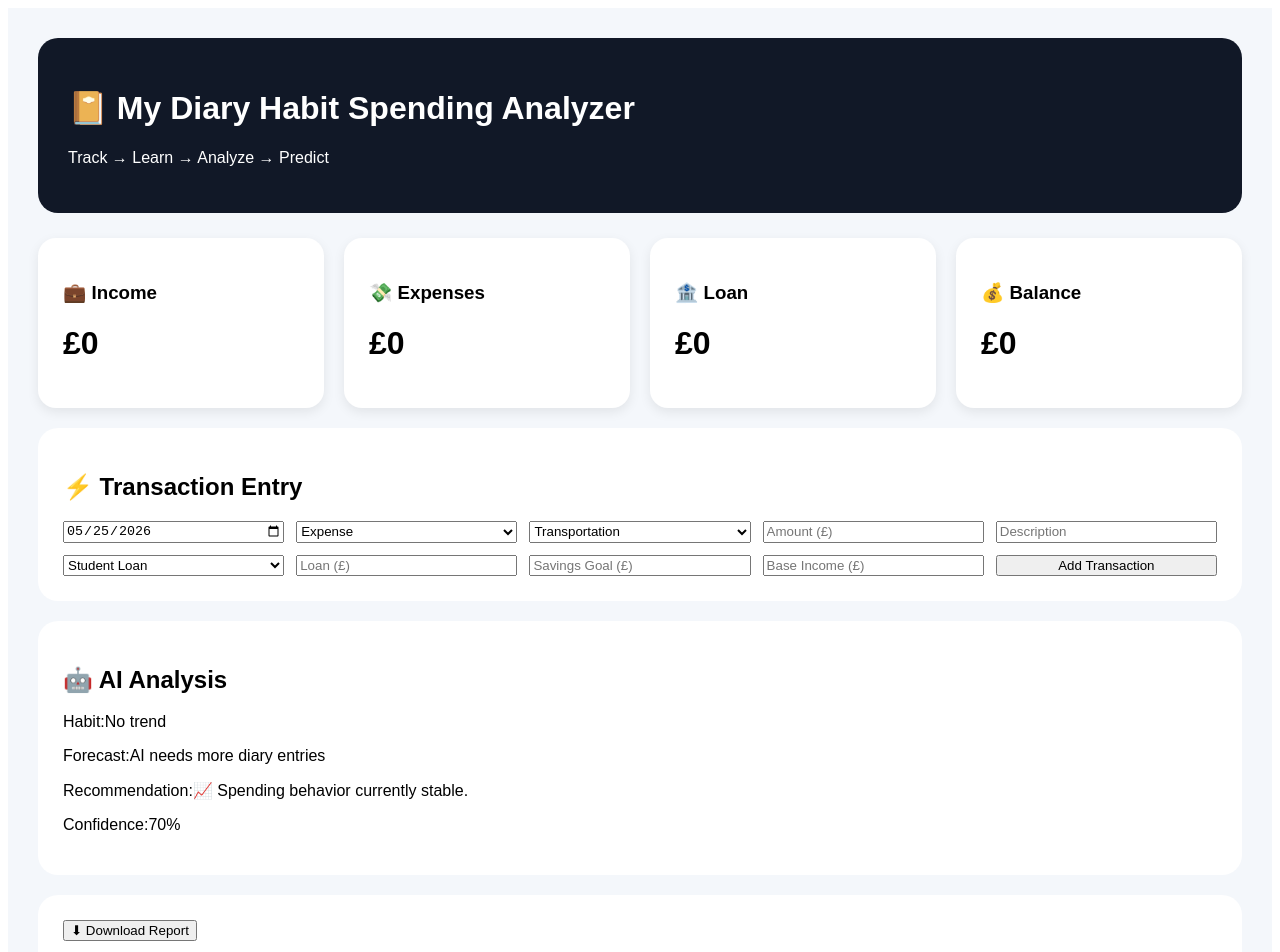
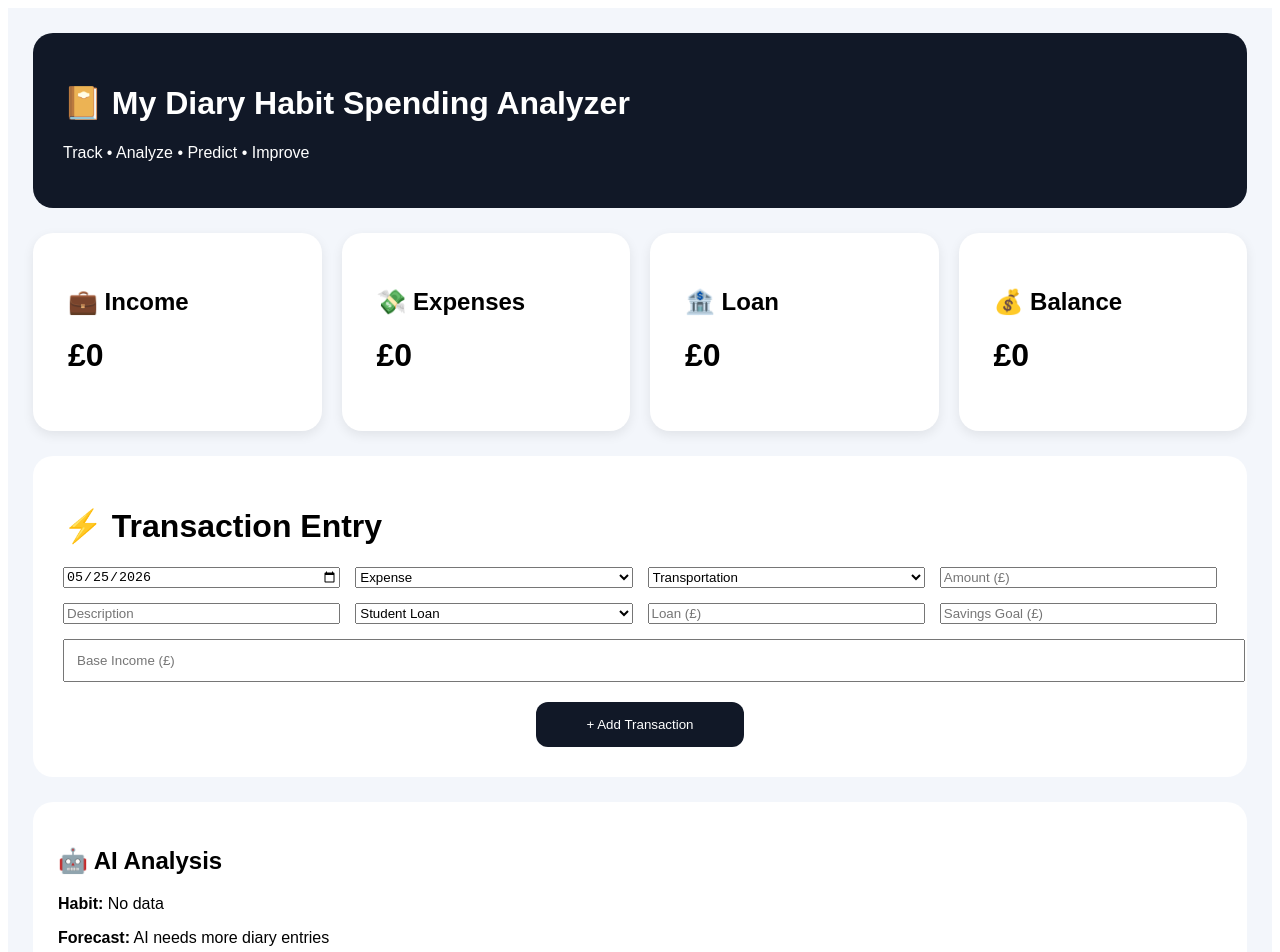
Before and after one commit to glesmaraon/budget-monitor, a React (Vite) app in the folder frontend/: page / in a window 1280 px wide. Shown: the top 952 px of the page. Built offline with nearby package versions, Linux system fonts and the light colour scheme.

Commit message:
Final Dashboard align

```diff
--- a/frontend/src/dashboard.jsx
+++ b/frontend/src/dashboard.jsx
@@ -1,396 +1,188 @@
-import React,{useState,useEffect} from "react";
+import React, { useState, useEffect } from "react";
 import * as XLSX from "xlsx";
 
-export default function Dashboard(){
+export default function Dashboard() {
+  const [transactions, setTransactions] = useState([]);
 
-const [transactions,setTransactions]=useState([]);
-
-const [type,setType]=useState("Expense");
-const [category,setCategory]=useState("Transportation");
-
-const [amount,setAmount]=useState("");
-const [description,setDescription]=
-useState("");
-
-const [loanType,setLoanType]=
-useState("Student Loan");
-
-const [loanAmount,setLoanAmount]=
-useState("");
-
-const [income,setIncome]=
-useState("");
-
-const [savingGoal,setSavingGoal]=
-useState("");
-
-const [selectedDate,setSelectedDate]=
-useState(
-new Date()
-.toISOString()
-.split("T")[0]
+  const [selectedDate, setSelectedDate] = useState(
+    new Date().toISOString().split("T")[0]
   );
 
+  const [type, setType] = useState("Expense");
+  const [category, setCategory] = useState("Transportation");
+  const [amount, setAmount] = useState("");
+  const [description, setDescription] = useState("");
 
+  const [income, setIncome] = useState("");
+  const [loanType, setLoanType] = useState("Student Loan");
+  const [loanAmount, setLoanAmount] = useState("");
+  const [savingGoal, setSavingGoal] = useState("");
 
-useEffect(()=>{
+  useEffect(() => {
+    const saved = localStorage.getItem("ai_transactions");
 
-const saved=
+    if (saved) {
+      setTransactions(JSON.parse(saved));
+    }
+  }, []);
 
-localStorage.getItem(
-"ai_transactions"
-);
+  function addTransaction() {
+    if (!amount) return;
 
-if(saved){
-
-setTransactions(
-JSON.parse(saved)
-);
-
-}
-
-},[]);
-
-
-
-function addTransaction(){
-
-if(!amount)return;
-
-
-const item={
-
-id:Date.now(),
-
-date:selectedDate,
-
-time:
-new Date()
-.toLocaleTimeString(),
-
+    const newItem = {
+      id: Date.now(),
+      date: selectedDate,
       type,
-
       category,
-
-amount:
-Number(amount),
-
-description,
-
-loanType
-
+      amount: Number(amount),
+      description
     };
 
-
-const updated=[
-
-item,
-...transactions
-
-];
-
+    const updated = [newItem, ...transactions];
 
     setTransactions(updated);
 
     localStorage.setItem(
-
       "ai_transactions",
-
       JSON.stringify(updated)
-
     );
 
     setAmount("");
-
     setDescription("");
-
   }
 
+  const totalIncome =
+    Number(income || 0) +
+    transactions
+      .filter(t => t.type === "Income")
+      .reduce((a, b) => a + b.amount, 0);
 
+  const totalExpenses =
+    transactions
+      .filter(t => t.type === "Expense")
+      .reduce((a, b) => a + b.amount, 0);
 
-const totalIncome=
+  const balance =
+    totalIncome -
+    totalExpenses -
+    Number(loanAmount || 0);
 
-Number(income||0)
+  function topHabit() {
+    const groups = {};
 
-+
+    transactions.forEach(t => {
+      if (t.type === "Expense") {
+        groups[t.category] =
+          (groups[t.category] || 0)
+          + t.amount;
+      }
+    });
 
-transactions
+    const sorted =
+      Object.entries(groups)
+      .sort((a,b)=>b[1]-a[1]);
 
-.filter(
-
-t=>
-
-t.type==="Income"
-
-)
-
-.reduce(
-
-(sum,t)=>
-
-sum+t.amount,
-
-0
-
-);
-
-
-
-const totalExpense=
-
-transactions
-
-.filter(
-
-t=>
-
-t.type==="Expense"
-
-)
-
-.reduce(
-
-(sum,t)=>
-
-sum+t.amount,
-
-0
-
-);
-
-
-
-const balance=
-
-totalIncome
--
-totalExpense
--
-Number(
-loanAmount||0
-);
-
-
-
-function topHabit(){
-
-const habits={};
-
-transactions.forEach(t=>{
-
-if(
-t.type==="Expense"
-){
-
-habits[
-t.category
-]
-
-=
-
-(
-habits[
-t.category
-]||0
-)
-
-+t.amount;
-
+    return sorted.length
+      ? sorted[0][0]
+      : "No data";
   }
 
-});
+  function forecast() {
 
-const top=
+    if(transactions.length<5){
 
-Object.entries(
-habits
-)
-
-.sort(
-(a,b)=>
-b[1]-a[1]
-)[0];
-
-return top
-
-?top[0]
-
-:"No trend";
-
+      return "AI needs more diary entries";
     }
 
-
-
-function forecast(){
-
-if(
-transactions.length<5
-){
-
-return "AI needs more diary entries";
-
-}
-
-const average=
-
-totalExpense/
+    const average =
+      totalExpenses /
       transactions.length;
 
-
-return
-
-`Predicted monthly spending:
-£${Math.round(
-average*30
+    return `Predicted monthly spending: £${Math.round(
+      average * 30
     )}`;
-
   }
-
-
 
   function recommendation(){
 
     if(balance<0){
 
-return "⚠ Spending exceeds available balance.";
+      return "⚠ Overspending detected. Reduce optional spending.";
 
     }
 
-if(
+    if(topHabit()==="Transportation"){
 
-topHabit()==
-
-"Transportation"
-
-){
-
-return "🚇 Transportation dominates your diary spending.";
+      return "🚇 Transportation is your strongest spending habit.";
 
     }
 
-if(
-
-topHabit()==
-
-"Food"
-
-){
+    if(topHabit()==="Food"){
 
       return "🍜 Food spending trend increasing.";
 
     }
 
-if(
+    if(Number(savingGoal)>balance){
 
-Number(
-savingGoal
-)
-
->
-
-balance
-
-){
-
-return "🎯 Goal may require increased savings.";
+      return "🎯 Current savings goal may be difficult at present spending.";
 
     }
 
     return "📈 Spending behavior currently stable.";
-
   }
-
-
-
-const confidence=
-
-transactions.length>15
-
-?95
-
-:transactions.length>7
-
-?88
-
-:70;
-
-
 
   function exportExcel(){
 
     const rows=[
-
       [
         "Date",
-"Time",
         "Type",
         "Category",
         "Amount",
-"Description",
-"Loan Type"
+        "Description"
       ]
-
     ];
 
-
-transactions.forEach(t=>{
+    transactions.forEach(item=>{
 
       rows.push([
 
-t.date,
-
-t.time,
-
-t.type,
-
-t.category,
-
-t.amount,
-
-t.description,
-
-t.loanType
+        item.date,
+        item.type,
+        item.category,
+        item.amount,
+        item.description
 
       ]);
 
     });
 
+    const ws =
+      XLSX.utils.aoa_to_sheet(rows);
 
-const ws=
+    const wb =
+      XLSX.utils.book_new();
 
-XLSX.utils
-.aoa_to_sheet(
-rows
-);
-
-const wb=
-
-XLSX.utils
-.book_new();
-
-XLSX.utils
-.book_append_sheet(
+    XLSX.utils.book_append_sheet(
       wb,
       ws,
-"Diary"
+      "Transactions"
     );
 
     XLSX.writeFile(
       wb,
-"MyDiaryHabitReport.xlsx"
+      "Diary_Report.xlsx"
     );
 
   }
 
-
-
-return(
-
+  return (
     <div
       style={{
-background:"#F4F7FB",
-padding:"30px",
+        background:"#F3F6FB",
         minHeight:"100vh",
+        padding:"25px",
         fontFamily:"Arial"
       }}
     >
@@ -398,116 +190,98 @@ fontFamily:"Arial"
       <div
         style={{
           background:"#111827",
+          color:"white",
           padding:"30px",
-borderRadius:"20px",
-color:"white"
+          borderRadius:"20px"
         }}
       >
 
         <h1>
-
           📔 My Diary Habit Spending Analyzer
-
         </h1>
 
         <p>
-
-Track → Learn → Analyze → Predict
-
+          Track • Analyze • Predict • Improve
         </p>
 
       </div>
-
 
 
       <div
         style={{
           display:"grid",
           gridTemplateColumns:
-"repeat(auto-fit,minmax(220px,1fr))",
+          "repeat(4,1fr)",
           gap:"20px",
           marginTop:"25px"
         }}
       >
 
       {[
-
         {
           title:"💼 Income",
           value:`£${totalIncome}`
         },
-
         {
           title:"💸 Expenses",
-value:`£${totalExpense}`
+          value:`£${totalExpenses}`
         },
-
         {
           title:"🏦 Loan",
           value:`£${loanAmount||0}`
         },
-
         {
           title:"💰 Balance",
           value:`£${balance}`
         }
 
-].map((card,i)=>(
+      ].map((card,index)=>(
 
       <div
-key={i}
+      key={index}
       style={{
         background:"white",
-padding:"25px",
-borderRadius:"18px",
+        padding:"35px",
+        borderRadius:"20px",
         boxShadow:
         "0 4px 12px rgba(0,0,0,.08)"
       }}
       >
 
-<h3>
-
-{card.title}
-
-</h3>
+      <h2>{card.title}</h2>
 
       <h1>
-
       {card.value}
-
       </h1>
 
       </div>
 
-))
-
-}
+      ))}
 
       </div>
-
 
 
       <div
       style={{
         background:"white",
-padding:"25px",
-marginTop:"20px",
+        marginTop:"25px",
+        padding:"30px",
         borderRadius:"20px"
       }}
       >
 
-<h2>
+      <h1>
+      ⚡ Transaction Entry
+      </h1>
 
-⚡ Transaction Entry
-
-</h2>
 
       <div
       style={{
       display:"grid",
       gridTemplateColumns:
-"repeat(auto-fit,minmax(220px,1fr))",
-gap:"12px"
+      "repeat(4,1fr)",
+      gap:"15px",
+      marginTop:"20px"
       }}
       >
 
@@ -527,15 +301,8 @@ setType(
       e.target.value
       )}
       >
-
-<option>
-Expense
-</option>
-
-<option>
-Income
-</option>
-
+      <option>Expense</option>
+      <option>Income</option>
       </select>
 
 
@@ -546,31 +313,12 @@ setCategory(
       e.target.value
       )}
       >
-
-<option>
-Transportation
-</option>
-
-<option>
-Food
-</option>
-
-<option>
-Bills
-</option>
-
-<option>
-Shopping
-</option>
-
-<option>
-Salary
-</option>
-
-<option>
-Project
-</option>
-
+      <option>Transportation</option>
+      <option>Food</option>
+      <option>Bills</option>
+      <option>Shopping</option>
+      <option>Salary</option>
+      <option>Project</option>
       </select>
 
 
@@ -602,28 +350,14 @@ setLoanType(
       e.target.value
       )}
       >
-
-<option>
-Student Loan
-</option>
-
-<option>
-Credit Card
-</option>
-
-<option>
-Mortgage
-</option>
-
-<option>
-Personal Loan
-</option>
-
+      <option>Student Loan</option>
+      <option>Mortgage</option>
+      <option>Credit Card</option>
+      <option>Personal Loan</option>
       </select>
 
 
       <input
-type="number"
       placeholder="Loan (£)"
       value={loanAmount}
       onChange={(e)=>
@@ -634,7 +368,6 @@ e.target.value
 
 
       <input
-type="number"
       placeholder="Savings Goal (£)"
       value={savingGoal}
       onChange={(e)=>
@@ -643,9 +376,15 @@ e.target.value
       )}
       />
 
+      </div>
+
 
       <input
-type="number"
+      style={{
+      width:"100%",
+      marginTop:"15px",
+      padding:"12px"
+      }}
       placeholder="Base Income (£)"
       value={income}
       onChange={(e)=>
@@ -655,11 +394,27 @@ e.target.value
       />
 
 
+      <div
+      style={{
+      display:"flex",
+      justifyContent:"center",
+      marginTop:"20px"
+      }}
+      >
+
       <button
       onClick={addTransaction}
+      style={{
+      background:"#111827",
+      color:"white",
+      border:"none",
+      borderRadius:"12px",
+      padding:"15px 50px",
+      cursor:"pointer"
+      }}
       >
 
-Add Transaction
+      + Add Transaction
 
       </button>
 
@@ -668,106 +423,99 @@ Add Transaction
       </div>
 
 
-
       <div
       style={{
       background:"white",
+      marginTop:"25px",
       padding:"25px",
-marginTop:"20px",
       borderRadius:"20px"
       }}
       >
 
-<h2>
+      <h2>🤖 AI Analysis</h2>
 
-🤖 AI Analysis
+      <p><b>Habit:</b> {topHabit()}</p>
 
-</h2>
+      <p><b>Forecast:</b> {forecast()}</p>
 
-<p>
-Habit:
-{topHabit()}
-</p>
-
-<p>
-Forecast:
-{forecast()}
-</p>
-
-<p>
-Recommendation:
-{recommendation()}
-</p>
-
-<p>
-Confidence:
-{confidence}%
-</p>
+      <p><b>Recommendation:</b> {recommendation()}</p>
 
       </div>
-
 
 
       <div
       style={{
       background:"white",
+      marginTop:"25px",
       padding:"25px",
-marginTop:"20px",
       borderRadius:"20px"
       }}
       >
 
       <button
       onClick={exportExcel}
+      style={{
+      background:"#0F766E",
+      color:"white",
+      border:"none",
+      padding:"12px",
+      borderRadius:"10px"
+      }}
       >
 
       ⬇ Download Report
 
       </button>
 
+
       <table
       width="100%"
       border="1"
+      cellPadding="10"
       style={{
-marginTop:"15px"
+      marginTop:"20px"
       }}
       >
 
       <thead>
 
       <tr>
-
       <th>Date</th>
       <th>Type</th>
       <th>Category</th>
       <th>Amount</th>
       <th>Description</th>
-
       </tr>
 
       </thead>
 
       <tbody>
 
-{
+      {transactions.length===0?
 
-transactions.map(
+      <tr>
 
-t=>(
-
-<tr key={t.id}>
-
-<td>{t.date}</td>
-<td>{t.type}</td>
-<td>{t.category}</td>
-<td>£{t.amount}</td>
-<td>{t.description}</td>
+      <td colSpan="5">
+      No records available
+      </td>
 
       </tr>
 
-)
+      :
 
-)
+      transactions.map(item=>(
+
+      <tr key={item.id}>
+
+      <td>{item.date}</td>
+      <td>{item.type}</td>
+      <td>{item.category}</td>
+      <td>£{item.amount}</td>
+      <td>{item.description}</td>
+
+      </tr>
+
+      ))
 
       }
 
@@ -778,7 +526,5 @@ t=>(
       </div>
 
     </div>
-
-)
-
+  );
 }
```
Lines whose indentation alone changed are shown as unchanged.
